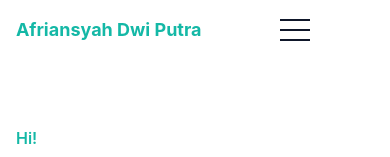
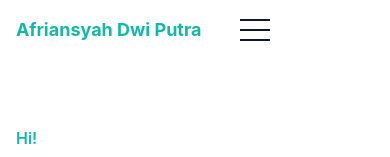
Before and after one commit to afriansyah-dwi-putra/portfolio, a website: page index.html in a window 390 px wide. Shown: the top 157 px of the page. Drawn offline with Linux system fonts and the light colour scheme.

Commit message:
screen right

```diff
--- a/index.html
+++ b/index.html
@@ -16,7 +16,7 @@
             <a href="#home" class="font-bold text-lg text-primary block py-4">Afriansyah Dwi Putra</a>
         </div>
         <div class="flex items-center px-4">
-            <button id="hamburger" name="hamburger" type="button" aria-label="Toggle menu" class="block absolute right-20 lg:hidden cursor-pointer">
+            <button id="hamburger" name="hamburger" type="button" aria-label="Toggle menu" class="block absolute right-30 lg:hidden cursor-pointer">
                 <span class="hamburger-line transition duration-300 ease-in-out origin-top-left"></span>
                 <span class="hamburger-line transition duration-300 ease-in-out"></span>
                 <span class="hamburger-line transition duration-300 ease-in-out origin-bottom-left"></span>
```
Also changed, not shown: dist/output.css.
